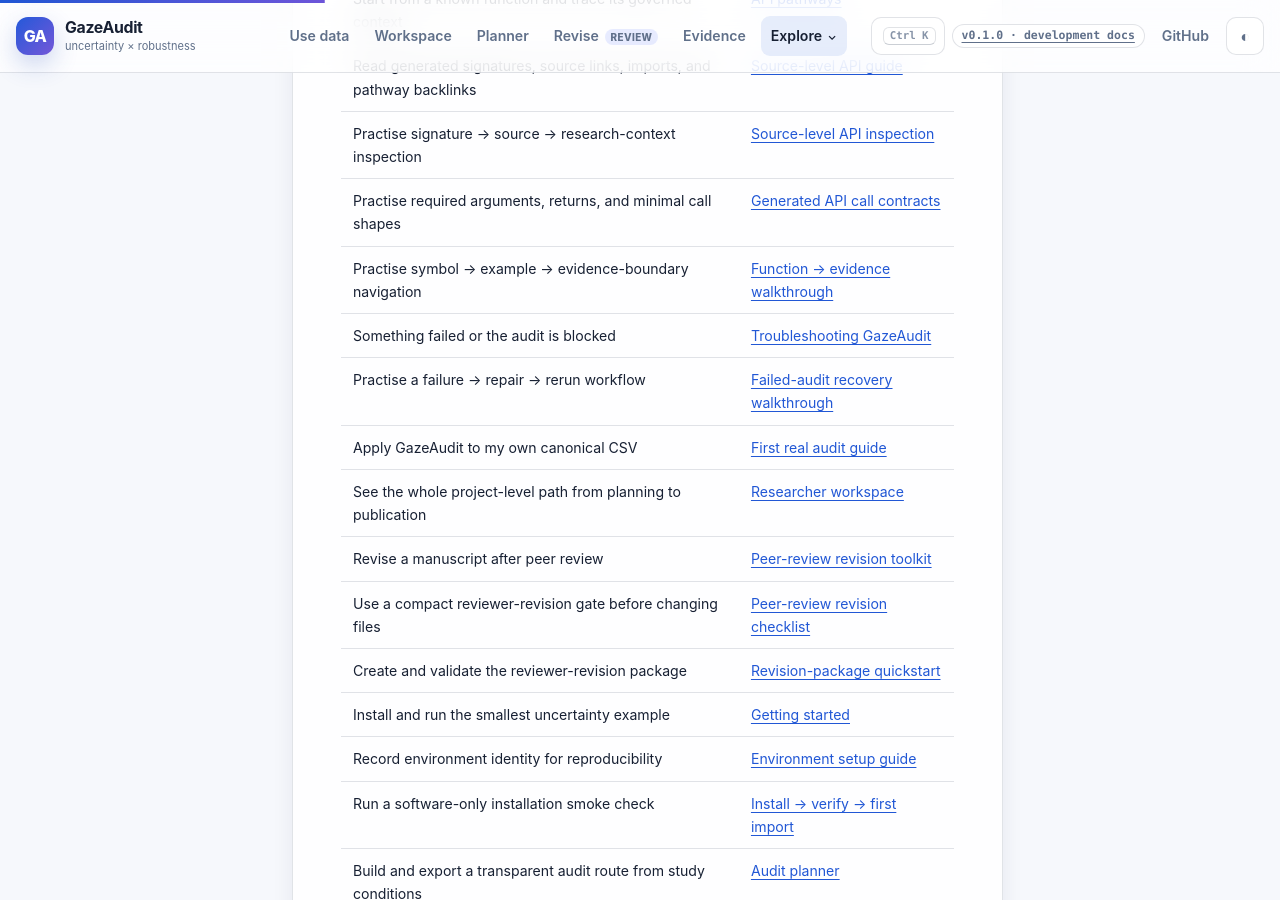
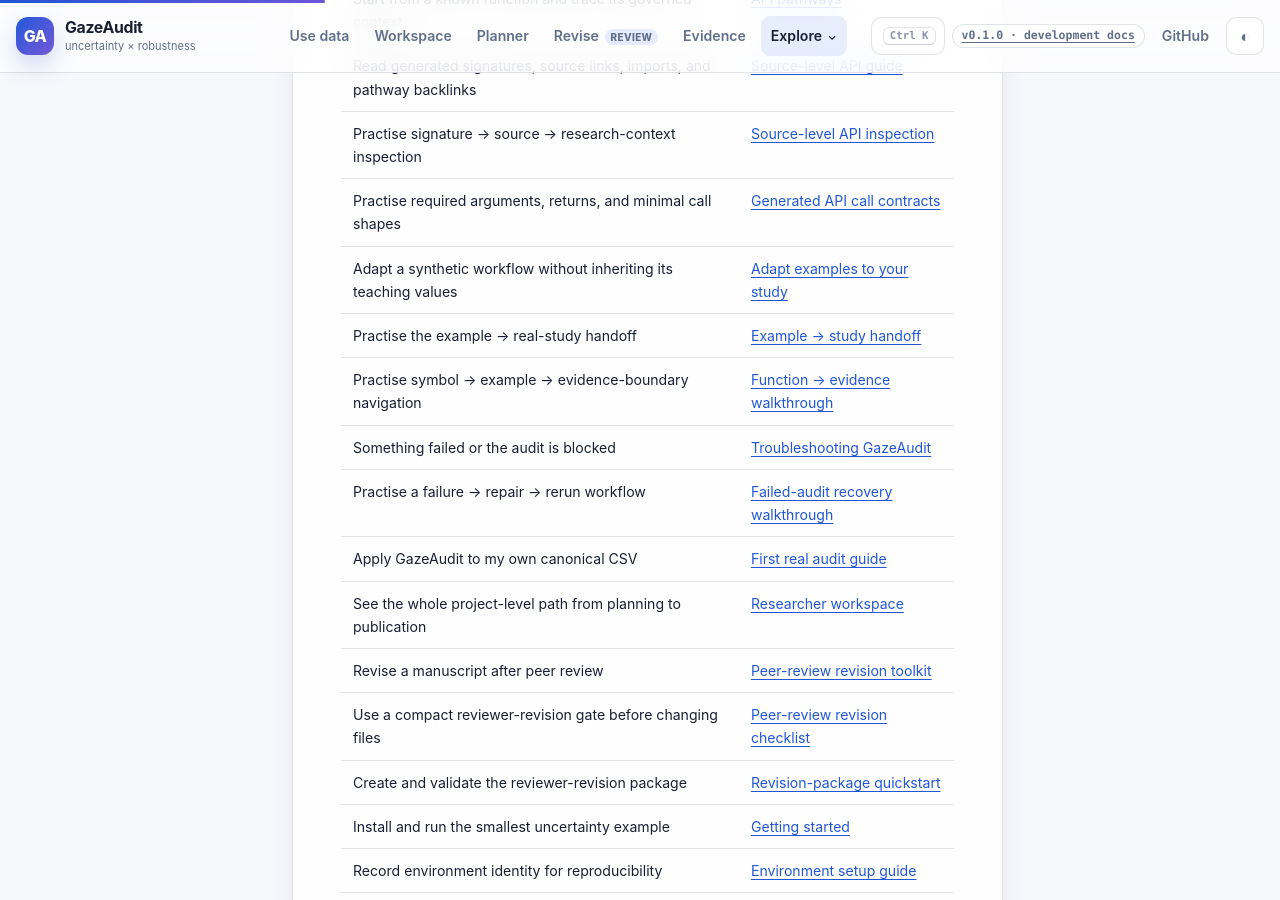
Before and after one commit to stefanosbalaskas/GazeAudit, a Jekyll site: the page built from docs/index.md, in a window 1280 px wide and 900 px high, scrolled down 2806 px. Built offline with Jekyll 4.4.1, drawn with Linux system fonts in a browser that asks for light colours; some of the changed text lies outside the part shown.

Commit message:
docs: add example handoff routes to documentation hub

```diff
--- a/docs/index.md
+++ b/docs/index.md
@@ -79,6 +79,8 @@ Use **Ctrl/Cmd + K** anywhere on the site to search methods, workflows, examples
 | Read generated signatures, source links, imports, and pathway backlinks | [Source-level API guide](guides/read-api-reference/) |
 | Practise signature → source → research-context inspection | [Source-level API inspection](examples/source-api-inspection/) |
 | Practise required arguments, returns, and minimal call shapes | [Generated API call contracts](examples/api-call-contracts/) |
+| Adapt a synthetic workflow without inheriting its teaching values | [Adapt examples to your study](guides/adapt-examples-to-study/) |
+| Practise the example → real-study handoff | [Example → study handoff](examples/example-to-study-handoff/) |
 | Practise symbol → example → evidence-boundary navigation | [Function → evidence walkthrough](examples/function-to-evidence/) |
 | Something failed or the audit is blocked | [Troubleshooting GazeAudit](guides/troubleshooting/) |
 | Practise a failure → repair → rerun workflow | [Failed-audit recovery walkthrough](examples/failed-audit-recovery/) |
@@ -176,6 +178,7 @@ The examples use synthetic data unless a page explicitly points to a frozen real
 - `python examples/study_preflight.py` — inspect a deliberately flagged canonical study before downstream analysis.
 - [End-to-end robustness audit](examples/end-to-end-robustness/) — canonical study → declared specification space → complete execution → stability and sensitivity diagnostics.
 - [Generated API call contracts](examples/api-call-contracts/) — read required positional and keyword-only arguments, return annotations, and mechanically generated minimal call shapes without inventing study values.
+- [Example → study handoff](examples/example-to-study-handoff/) — separate reusable workflow structure from teaching values and rebuild the analysis as a study-owned record.
 - [AOI boundary uncertainty](examples/aoi-boundary/) — fit a gaze-error model and convert a hard boundary decision into probabilistic membership.
 - [Specification curve](examples/specification-curve/) — summarise an explicit analytical decision space.
 - [Sampling sensitivity](examples/sampling-sensitivity/) — perturb sampling rate and inspect endpoint stability.
```
